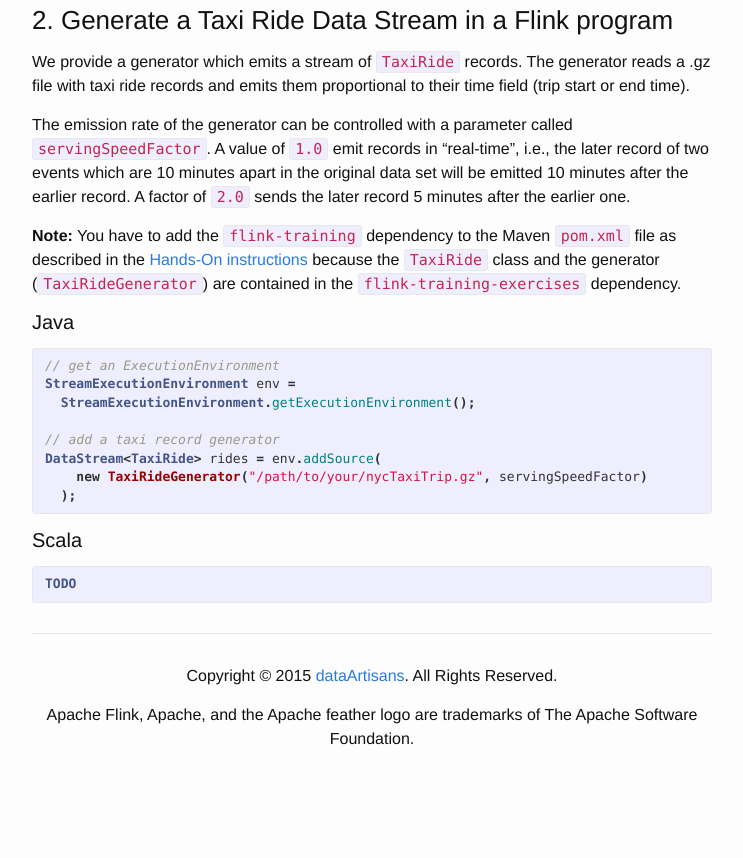
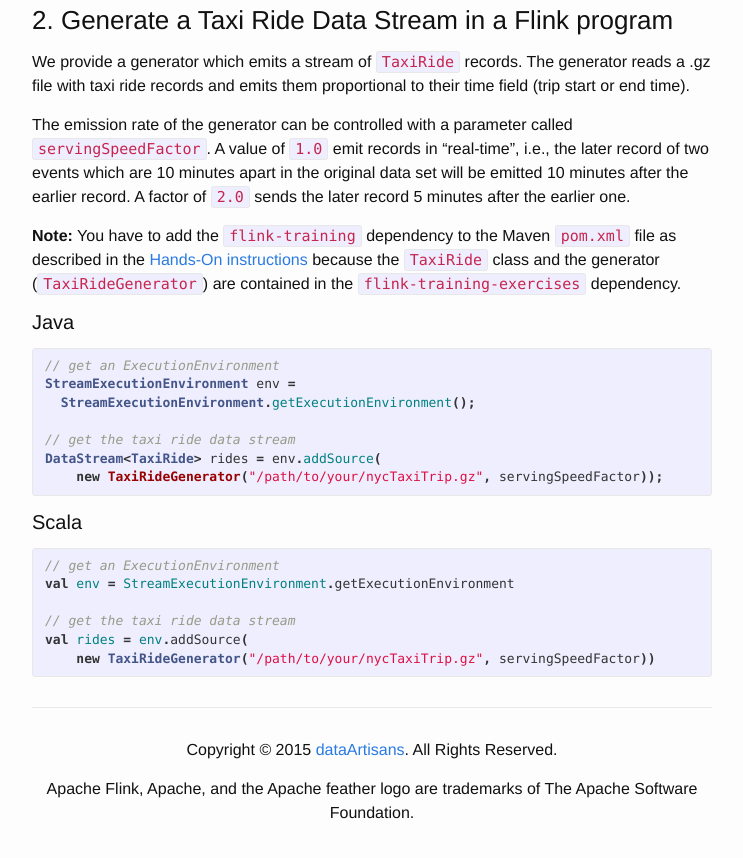
Before and after one commit to dataArtisans/flink-training-web, a Jekyll site: the page built from exercises/taxiData.md, in a window 1280 px wide and 900 px high, scrolled down 941 px. Shown: the top 858 px of the window, without its empty margins (268-1011 px from the left). Built offline with Jekyll 4.4.1, drawn with Linux system fonts in a browser that asks for light colours; nearby versions of some CDN libraries; before the commit the page ends 1767 px from its top, so only the background shows below that.

Commit message:
Added Scala instructions for TaxiRideGenerator

```diff
--- a/exercises/taxiData.md
+++ b/exercises/taxiData.md
@@ -55,16 +55,18 @@
 StreamExecutionEnvironment env =
   StreamExecutionEnvironment.getExecutionEnvironment();
 
-// add a taxi record generator
+// get the taxi ride data stream
 DataStream<TaxiRide> rides = env.addSource(
-    new TaxiRideGenerator("/path/to/your/nycTaxiTrip.gz", servingSpeedFactor)
-  );
+    new TaxiRideGenerator("/path/to/your/nycTaxiTrip.gz", servingSpeedFactor));
 {% endhighlight %}
 
 #### Scala
 
 {% highlight scala %}
+// get an ExecutionEnvironment
+val env = StreamExecutionEnvironment.getExecutionEnvironment
 
-TODO
-
+// get the taxi ride data stream
+val rides = env.addSource(
+    new TaxiRideGenerator("/path/to/your/nycTaxiTrip.gz", servingSpeedFactor))
 {% endhighlight %}
```
